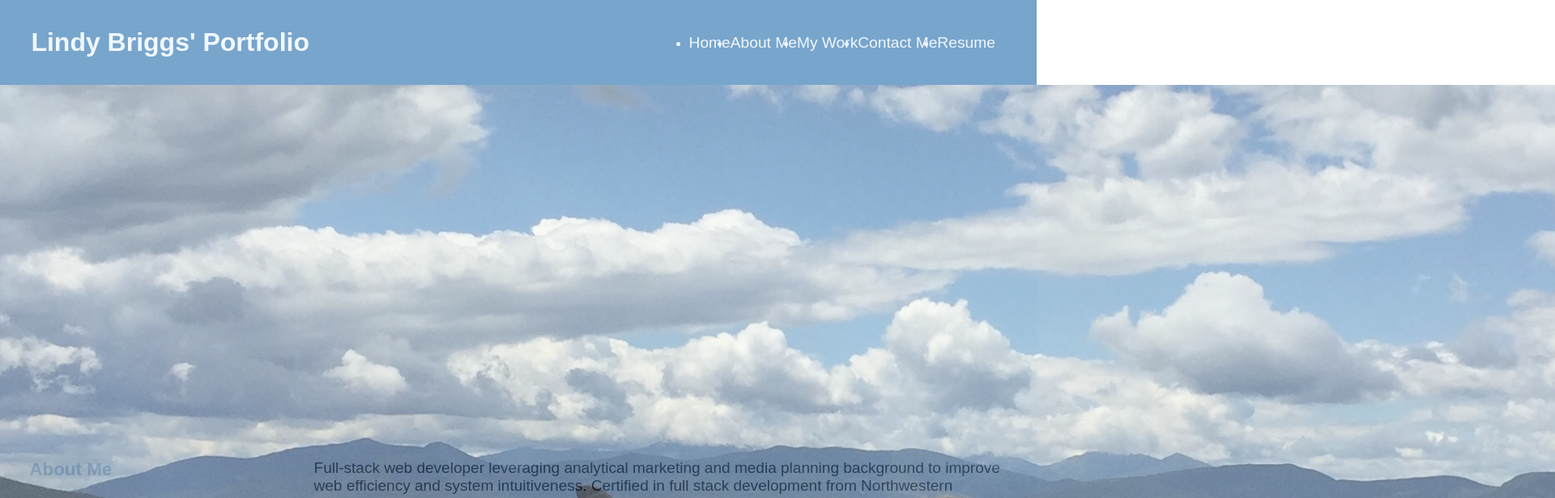
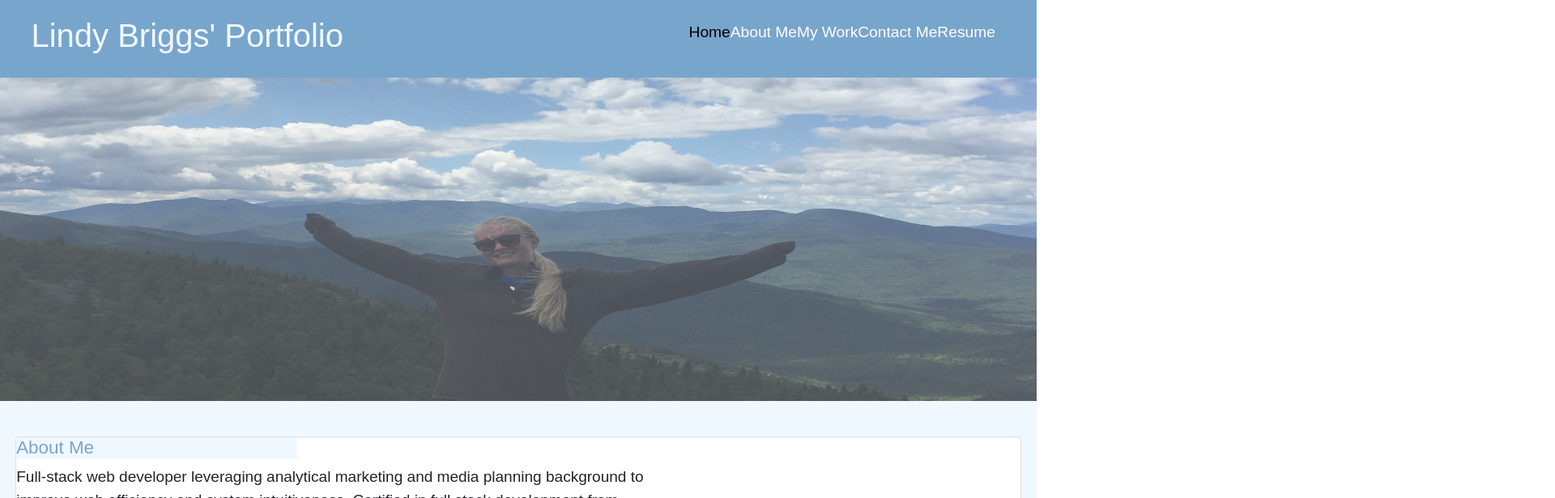
Before and after one commit to lindybriggs/Portfolio, a React (Create React App) app in the folder portfolio/: page / in a window 1280 px wide. Shown: the top 616 px of the page at 81% size, 1920 px wide, since content can reach past the window. Built offline with nearby package versions, Linux system fonts and the light colour scheme.

Commit message:
Nav active or inactive color chages working

```diff
--- a/portfolio/package.json
+++ b/portfolio/package.json
@@ -6,6 +6,8 @@
     "@testing-library/jest-dom": "^5.16.4",
     "@testing-library/react": "^13.2.0",
     "@testing-library/user-event": "^13.5.0",
+    "autoprefixer": "^10.4.7",
+    "bootstrap": "^5.1.3",
     "react": "^18.1.0",
     "react-dom": "^18.1.0",
     "react-scripts": "5.0.1",
--- a/portfolio/src/App.js
+++ b/portfolio/src/App.js
@@ -1,4 +1,5 @@
 import './App.css';
+import React, { useState } from 'react';
 import Nav from './Components/Nav';
 import About from './Components/About';
 import Work from './Components/Work';
@@ -7,17 +8,38 @@ import Resume from './Components/Resume';
 import Footer from './Components/Footer'
 import selfPhoto from './Images/self-photo.jpg'
 
-function App() {
+export default function App() {
+
+  const [currentPage, setCurrentPage] = useState('Home')
+
+  const renderPage = () => {
+    if (currentPage === 'Home') {
+      return ;
+    }
+    if (currentPage === 'About') {
+      return <About />;
+    }
+    if (currentPage === 'Work') {
+      return <Work />;
+    }
+    if (currentPage === 'Contact') {
+      return <Contact />;
+    }
+    return <Resume />;
+  };
+
+  const handlePageChange = (page) => setCurrentPage(page);
+
   return (
-    <body id="column">
+    <div id="column">
 
       <header id="home">
         <h1>Lindy Briggs' Portfolio</h1>
-        <Nav></Nav>
+        <Nav currentPage={currentPage} handlePageChange={handlePageChange} ></Nav>
       </header>
 
-      <section className="mainImage">
-      <img src={selfPhoto} alt="self"/>;
+      <section >
+        <img src={selfPhoto} alt="self" className="mainImage"/>
       </section>
 
       <main id="all">
@@ -29,8 +51,7 @@ function App() {
 
       <Footer></Footer>
 
-    </body>
+      {renderPage()}
+    </div>
   );
 }
-
-export default App;
--- a/portfolio/src/Components/Nav.js
+++ b/portfolio/src/Components/Nav.js
@@ -1,23 +1,31 @@
 import React from 'react';
 
-export default function Nav() {
+const active = {
+    color: "black"
+}
+
+const inactive = {
+    color: "white"
+}
+
+export default function Nav({ currentPage, handlePageChange }) {
     return (
         <nav>
             <ul>
-            <li>
-                    <a href="#home">Home</a>
+                <li>
+                    <a href="#home" onClick={() => handlePageChange('Home')} style={currentPage === 'Home' ? active : inactive}>Home</a>
                 </li>
                 <li>
-                    <a href="#aboutMe">About Me</a>
+                    <a href="#aboutMe" onClick={() => handlePageChange('About')} style={currentPage === 'About' ? active : inactive}>About Me</a>
                 </li>
                 <li>
-                    <a href="#myWork">My Work</a>
+                    <a href="#myWork" onClick={() => handlePageChange('Work')} style={currentPage === 'Work' ? active : inactive}>My Work</a>
                 </li>
                 <li>
-                    <a href="#contactMe">Contact Me</a>
+                    <a href="#contactMe" onClick={() => handlePageChange('Contact')} style={currentPage === 'Contact' ? active : inactive}>Contact Me</a>
                 </li>
                 <li>
-                    <a href="#resume">Resume</a>
+                    <a href="#resume" onClick={() => handlePageChange('Resume')} style={currentPage === 'Resume' ? active : inactive}>Resume</a>
                 </li>
             </ul>
         </nav>
--- a/portfolio/src/index.js
+++ b/portfolio/src/index.js
@@ -4,6 +4,7 @@ import './index.css';
 import './style.css';
 import App from './App';
 import reportWebVitals from './reportWebVitals';
+import 'bootstrap/dist/css/bootstrap.min.css';
 
 const root = ReactDOM.createRoot(document.getElementById('root'));
 root.render(
--- a/portfolio/src/style.css
+++ b/portfolio/src/style.css
@@ -24,6 +24,7 @@ nav ul {
     justify-content: space-between;
     align-items: flex-end;
     min-width: 360px;
+    list-style: none;
 }
 
 h1, nav {
@@ -41,10 +42,10 @@ li a {
     font-size: 1.2rem;
 }
 
-nav a:hover {
+/* nav a:hover {
     color: var(--dark);
     font-weight: bolder;
-  }
+  } */
 
 a {
     color: var(--dark);
```
Also changed, not shown: 2 other files (tests, documents, lock files or other folders).
